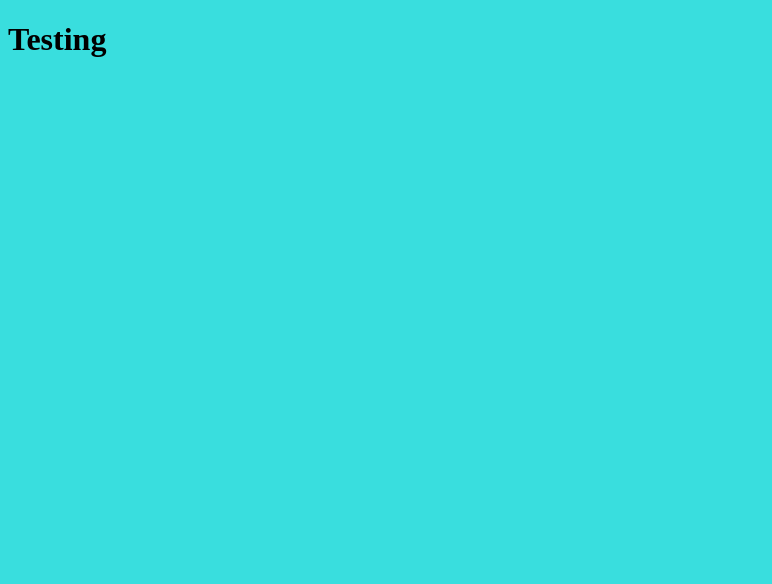
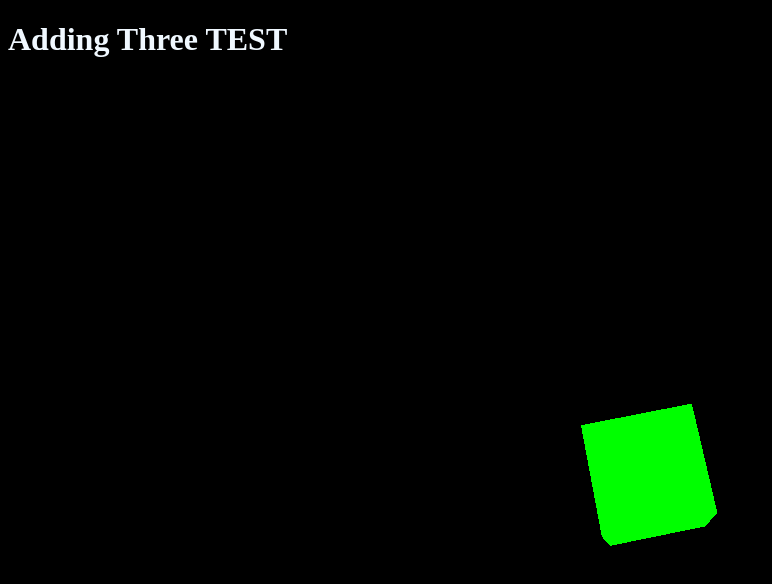
Before and after one commit to cerysmooney/Little_Bird, a website built with Vite: page index.html in a window 1280 px wide. Shown: the whole page, without its empty margins (0-772 px from the left). Built offline with nearby package versions, Linux system fonts and the light colour scheme.

Commit message:
added three
finally understand how to install this library in the most efficient way. woo!
might make a little bird project soon

```diff
--- a/index.html
+++ b/index.html
@@ -4,9 +4,12 @@
     <meta charset="UTF-8">
     <meta name="viewport" content="width=device-width, initial-scale=1.0">
     <link rel="stylesheet" href="styles.css">
-    <title>Bakery Web</title>
+    <title>Fun Little Birds</title>
 </head>
 <body>
-    <h1> Testing</h1>
+    <h1>Adding Three TEST</h1>
+
+
+    <script type="module" src="main.js"></script>
 </body>
 </html>
--- a/main.js
+++ b/main.js
@@ -0,0 +1,29 @@
+// Import THREE.js as a module
+import * as THREE from 'three';
+
+// Create a basic scene
+const scene = new THREE.Scene();
+
+// Create a camera
+const camera = new THREE.PerspectiveCamera(75, window.innerWidth / window.innerHeight, 0.1, 1000);
+camera.position.z = 5;
+
+// Create a renderer
+const renderer = new THREE.WebGLRenderer();
+renderer.setSize(window.innerWidth, window.innerHeight);
+document.body.appendChild(renderer.domElement);
+
+// Create a cube
+const geometry = new THREE.BoxGeometry();
+const material = new THREE.MeshBasicMaterial({ color: 0x00ff00 });
+const cube = new THREE.Mesh(geometry, material);
+scene.add(cube);
+
+// Animation loop
+function animate() {
+    requestAnimationFrame(animate);
+    cube.rotation.x += 0.01; // Rotate cube on the X-axis
+    cube.rotation.y += 0.01; // Rotate cube on the Y-axis
+    renderer.render(scene, camera);
+}
+animate();
--- a/styles.css
+++ b/styles.css
@@ -1,3 +1,7 @@
 body {
-background-color: rgb(57, 222, 222);
+background-color: rgb(0, 0, 0);
 }
+
+h1 {
+    color: aliceblue;
+}
```
Also changed, not shown: package.json (added, +8 -0 lines), 1 other file.
